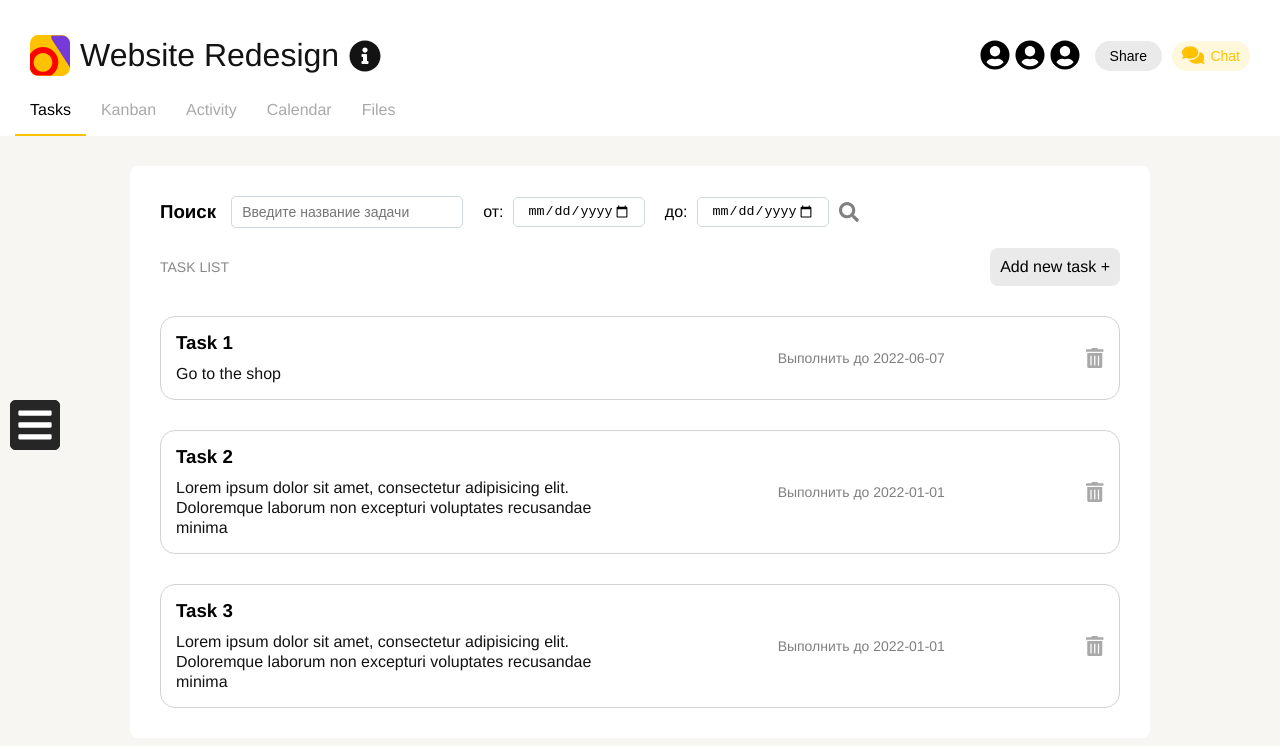
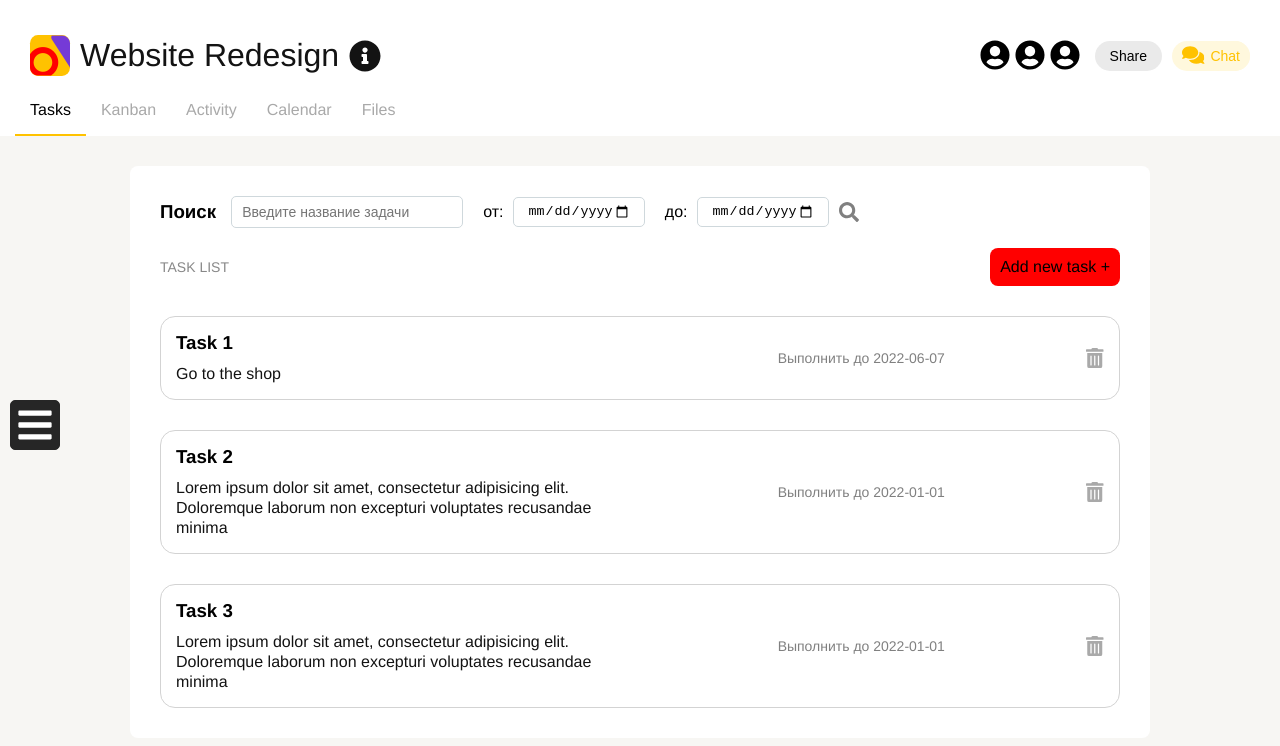
Before and after one commit to oleksay2006/onix-test-site, a Vue app: page /tasks in a window 1280 px wide. Shown: the top 746 px of the page. Built offline with nearby package versions, Linux system fonts and the light colour scheme.

Commit message:
add node-sass & sass-loader into package.json

```diff
--- a/package.json
+++ b/package.json
@@ -41,6 +41,8 @@
     "prettier": "^2.2.1",
     "pug": "^3.0.2",
     "pug-plain-loader": "^1.1.0",
+    "node-sass": "^4.12.0",
+    "sass-loader": "^8.0.2",
     "typescript": "~4.1.5"
   }
 }
--- a/src/views/Tasks.vue
+++ b/src/views/Tasks.vue
@@ -122,7 +122,7 @@ export default defineComponent({
   },
 });
 </script>
-<style scoped>
+<style scoped lang="scss">
 .helper {
   margin-top: 3px;
   font-size: 13px;
@@ -215,15 +215,17 @@ export default defineComponent({
   justify-content: space-between;
   align-items: center;
   text-align: center;
-}
+
   .add-new {
-  background-color: #eaeaea;
+    background-color: #ff0000;
     /* height: 35px;
     width: 120px; */
     border-radius: 8px;
     cursor: pointer;
     padding: 10px;
   }
+}
+
 @media only screen and (max-width: 768px) {
   .new {
     flex-wrap: wrap;
```
Also changed, not shown: 1 other file (tests, documents, lock files or other folders). Lines whose indentation alone changed are shown as unchanged.
